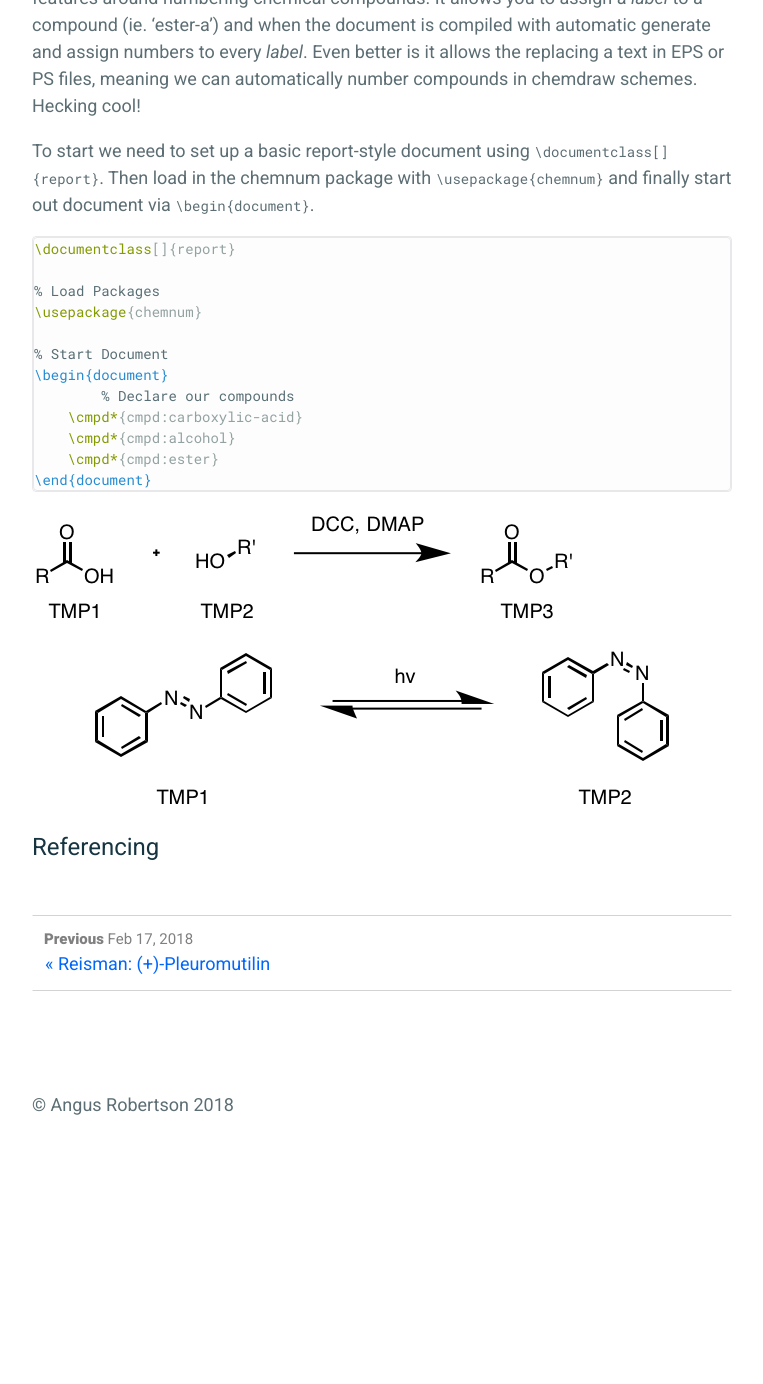
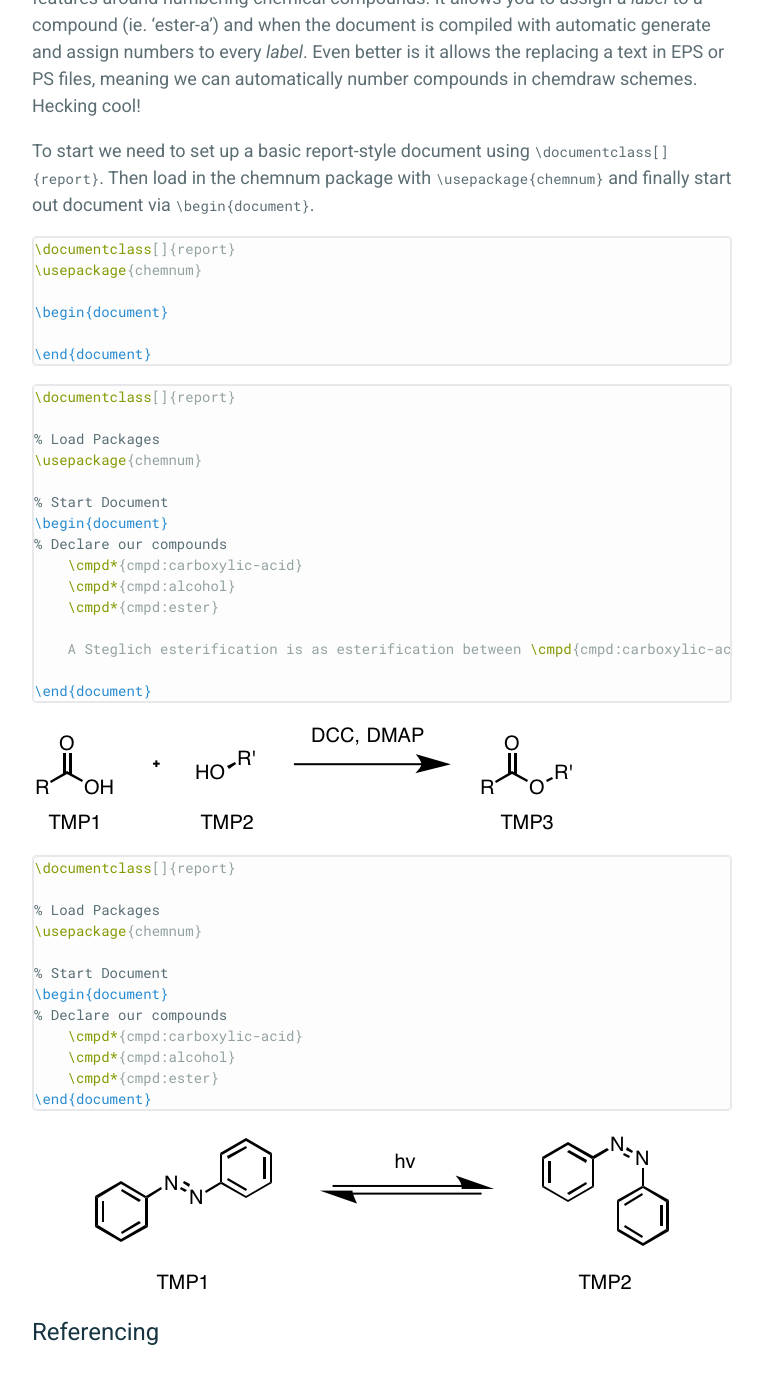
Before and after one commit to robotNoir/robotNoir.github.io, a Jekyll site: the page built from _posts/2018-02-18-latex-for-chemistry.md, in a window 1280 px wide and 1400 px high, scrolled down 1044 px. Shown: the top 1384 px of the window, without its empty margins (258-1021 px from the left). Built offline with Jekyll 4.4.1, drawn with Linux system fonts in a browser that asks for light colours; before the commit the page ends 2262 px from its top, so only the background shows below that.

Commit message:
Update 2018-02-18-latex-for-chemistry.md

````diff
--- a/_posts/2018-02-18-latex-for-chemistry.md
+++ b/_posts/2018-02-18-latex-for-chemistry.md
@@ -25,6 +25,15 @@ Hello [chemnum](https://ctan.org/pkg/chemnum?lang=en)! Chemnum is a LaTeX packag
 
 To start we need to set up a basic report-style document using `\documentclass[]{report}`. Then load in the chemnum package with `\usepackage{chemnum}` and finally start out document via `\begin{document}`.
 
+```TeX
+\documentclass[]{report}
+\usepackage{chemnum}
+
+\begin{document}
+
+\end{document}
+```
+
 
 ```TeX
 \documentclass[]{report}
@@ -34,7 +43,35 @@ To start we need to set up a basic report-style document using `\documentclass[]
 
 % Start Document
 \begin{document}
-	% Declare our compounds
+% Declare our compounds
+    \cmpd*{cmpd:carboxylic-acid}
+    \cmpd*{cmpd:alcohol}
+    \cmpd*{cmpd:ester}
+
+    A Steglich esterification is as esterification between \cmpd{cmpd:carboxylic-acid} and \cmpd{cmpd:alcohol} to afford \cmpd{cmpd:ester} with the coupling reagent DCC and catalytic DMAP.
+
+\end{document}
+```
+
+
+
+
+
+
+![latex-chemistry-esterification.png]({{site.baseurl}}/assets/latex-chemistry-esterification.png)
+
+
+
+
+```TeX
+\documentclass[]{report}
+
+% Load Packages
+\usepackage{chemnum}
+
+% Start Document
+\begin{document}
+% Declare our compounds
     \cmpd*{cmpd:carboxylic-acid}
     \cmpd*{cmpd:alcohol}
     \cmpd*{cmpd:ester}
@@ -43,15 +80,6 @@ To start we need to set up a basic report-style document using `\documentclass[]
 
 
 
-![latex-chemistry-esterification.png]({{site.baseurl}}/assets/latex-chemistry-esterification.png)
-
-
-
-
-
-
-
-
 ![latex-chemistry-isomerisation.png]({{site.baseurl}}/assets/latex-chemistry-isomerisation.png)
 {: .center}
 
````
